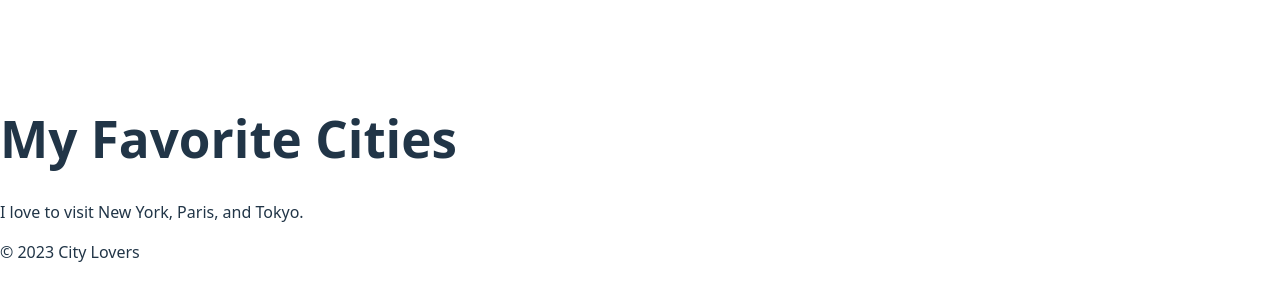
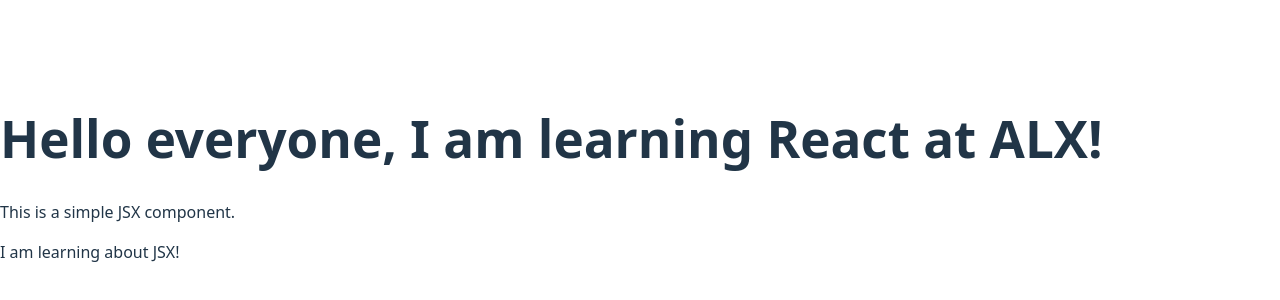
Before and after one commit to Joytuva/alx-fe-reactjs, a React (Vite) app in the folder alx-react-app/: page / in a window 1280 px wide. Shown: the part 222-522 px from the top of the page. Built offline with nearby package versions, Linux system fonts and the light colour scheme.

Commit message:
Modified file src/App.jsx

```diff
--- a/alx-react-app/src/App.jsx
+++ b/alx-react-app/src/App.jsx
@@ -1,13 +1,10 @@
-import Header from './Header';
-import MainContent from './MainContent';
-import Footer from './Footer';
+// src/App.jsx
+import WelcomeMessage from './components/WelcomeMessage';
 
 function App() {
   return (
     <div>
-      <Header />
-      <MainContent />
-      <Footer />
+      <WelcomeMessage />
     </div>
   );
 }
```
